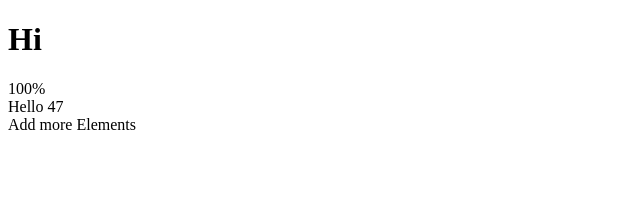
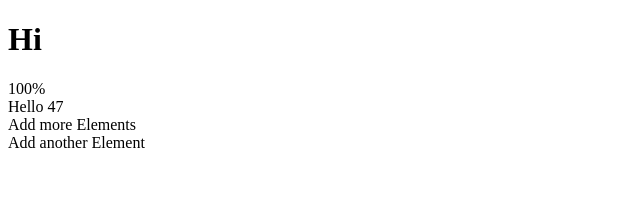
Before and after one commit to Nyame100/hangman, a React (Vite) app: page / in a window 1280 px wide. Shown: the top 224 px of the page, without its empty margins (0-640 px from the left). Built offline with nearby package versions, Linux system fonts and the light colour scheme.

Commit message:
add one more element

```diff
--- a/src/App.tsx
+++ b/src/App.tsx
@@ -5,6 +5,7 @@ function App() {
       <div>100%</div>
       <div>Hello 47</div>
       <div>Add more Elements</div>
+      <div>Add another Element</div>
     </div>
   );
 }
```
